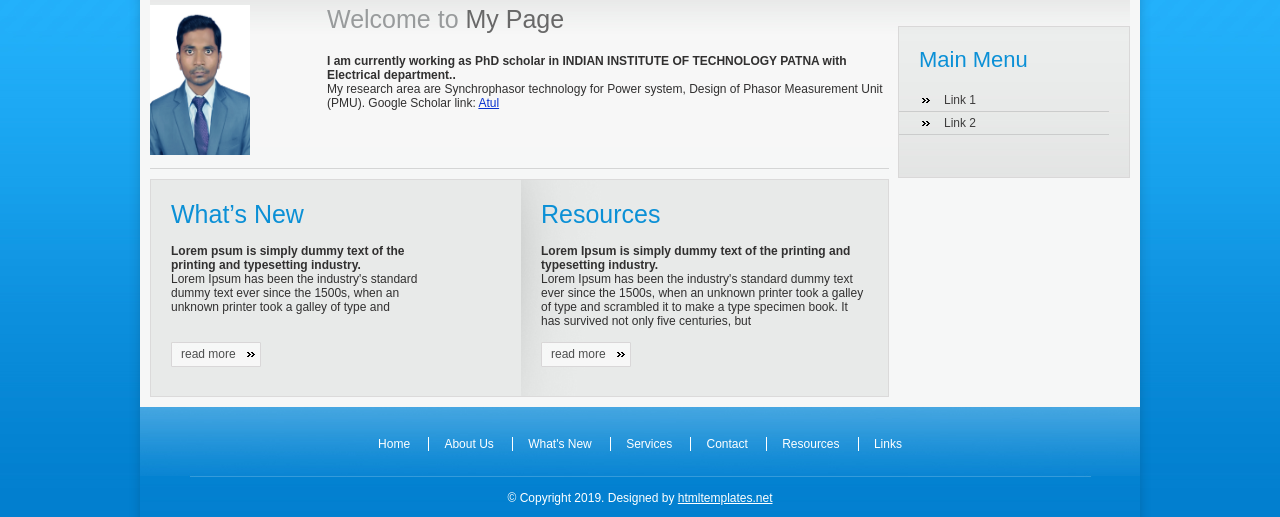
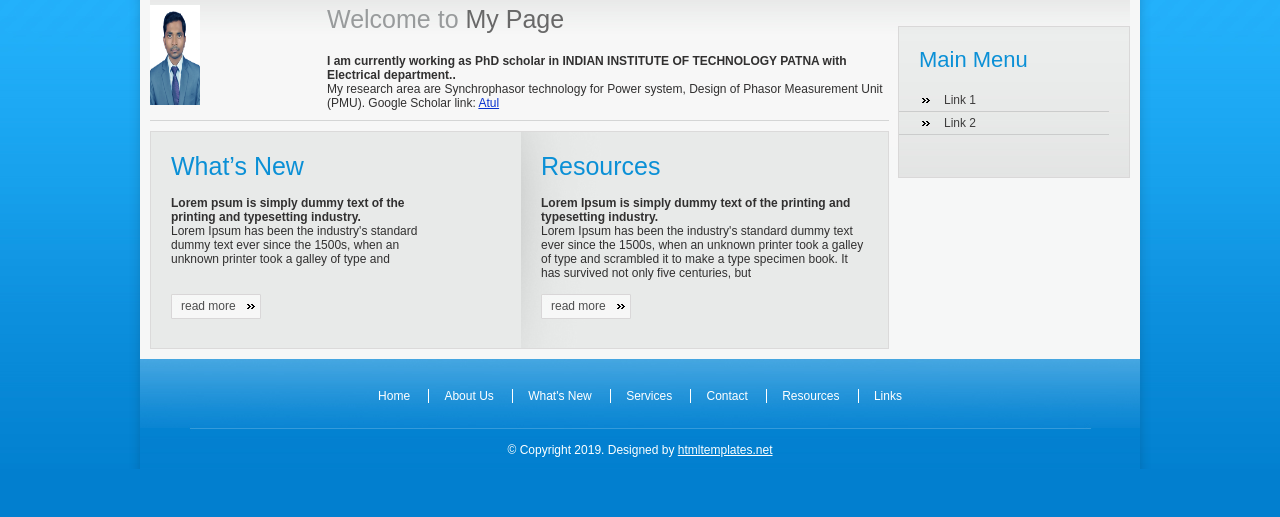
Before and after one commit to atulsingh179/atulsingh179.github.io, a plain HTML site: page index.html in a window 1280 px wide. Shown: the part 384-901 px from the top of the page. After the commit the page ends 853 px from the top, so only its background shows below. Drawn offline with Linux system fonts and the light colour scheme.

Commit message:
Update index.html

```diff
--- a/index.html
+++ b/index.html
@@ -31,8 +31,8 @@
 <div class="content">
 <div class="content-left">
 <div class="row1">
-<div class="img"><img src="images/img2.jpg" alt="" height="150"
- width="100"></div>
+<div class="img"><img src="images/img2.jpg" alt="" height="100"
+ width="50"></div>
 <div class="welcome">
 <h1 class="title">Welcome to <span>My Page</span></h1>
 <p><strong> I am currently working as PhD scholar in INDIAN INSTITUTE
```
